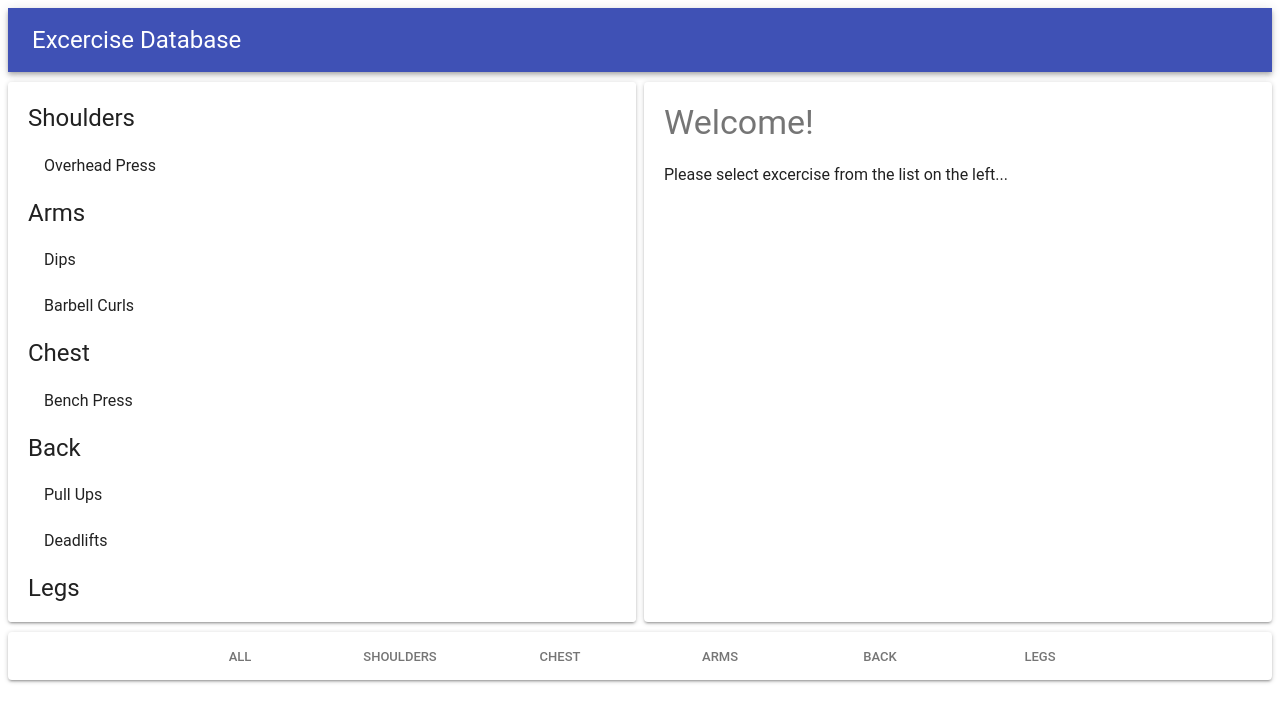
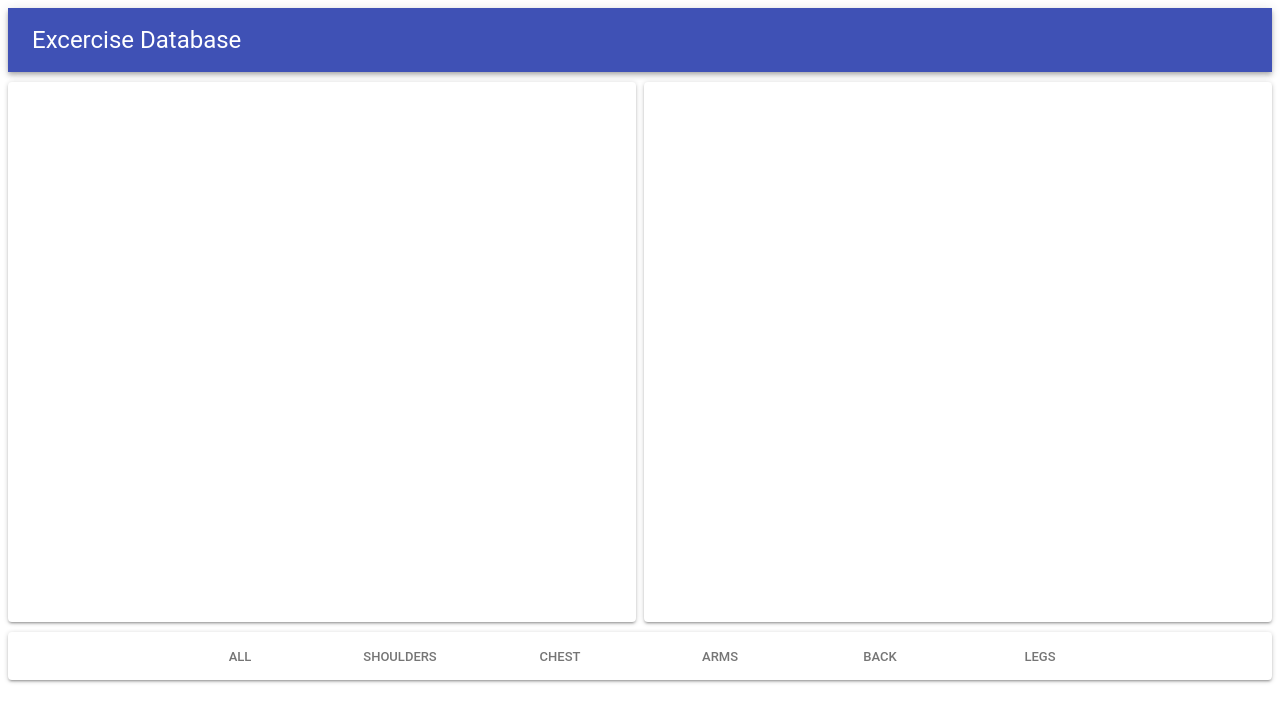
Before and after one commit to tuananhk13bk/learn-react-material-ui, a React (Create React App) app: page / in a window 1280 px wide. Shown: the top 722 px of the page. Built offline with nearby package versions, Linux system fonts and the light colour scheme.

Commit message:
Can navigate footer and leftPane now

```diff
--- a/src/actions/actionList.js
+++ b/src/actions/actionList.js
@@ -1,2 +1,3 @@
 export const ADD_TAB = 'ADD_TAB'
 export const SELECT_TAB = 'SELECT_TAB'
+export const SELECT_LEFT_PANE = 'SELECT_LEFT_PANE'
--- a/src/actions/index.js
+++ b/src/actions/index.js
@@ -1,4 +1,4 @@
-import { SELECT_TAB, ADD_TAB } from './actionList'
+import { SELECT_TAB, ADD_TAB, SELECT_LEFT_PANE } from './actionList'
 
 
 export const addTab = muscles => ({
@@ -7,9 +7,18 @@ export const addTab = muscles => ({
 })
 
 export const selectTab = index => {
-  console.log(index)
+
   return {
     type: SELECT_TAB,
     index
   }
+
 }
+
+export const selectLeftPane = (titleOnSelect, descriptionOnSelect) => {
+  return {
+    type: SELECT_LEFT_PANE,
+    titleOnSelect,
+    descriptionOnSelect
+  }
+}
--- a/src/containers/MainFragment/LeftPane.js
+++ b/src/containers/MainFragment/LeftPane.js
@@ -3,12 +3,16 @@ import { Paper, Typography, List } from '@material-ui/core'
 import ListItem from '@material-ui/core/ListItem'
 import ListItemText from '@material-ui/core/ListItemText'
 import { connect } from 'react-redux'
+import { selectLeftPane } from '../../actions/index'
+import { bindActionCreators } from 'redux'
 
 class LeftPane extends Component {
 
   render() {
-    const { style, excerciseReducer } = this.props
+    const { style, excerciseReducer, indexOnSelect, selectLeftPane } = this.props
 
+    // excerciseByMuscle =
+    // {shoulders: [{}, ...], arms: [{}, ...], ...}
     const excerciseByMuscle = excerciseReducer.reduce((accum, current) => {
       let key = current['muscles']
       if (!accum[key])
@@ -17,12 +21,16 @@ class LeftPane extends Component {
       return accum
     }, {})
 
+    // excerciseArrayPair =
+    // [['shoulders', [{}, ...]], ['arms', [{}, ...]], ...]
     const excerciseArrayPair = Object.entries(excerciseByMuscle)
+
 
     return (
       <Paper style={style.Paper} >
-        {excerciseArrayPair.map(([group, excercises]) =>
-          <Fragment>
+        {excerciseArrayPair.map(([group, excercises], index) =>
+          indexOnSelect === 0 || indexOnSelect === index + 1
+            ? <Fragment>
                 <Typography
                   variant="headline"
                   style={{textTransform: 'capitalize'}}
@@ -30,15 +38,18 @@ class LeftPane extends Component {
                   {group}
                 </Typography>
                 <List component="ul">
-              {excercises.map(({ title }) =>
-                <ListItem button>
+                  {excercises.map(({ title, description }) =>
+                    <ListItem
+                      button
+                      onClick={() => selectLeftPane(title, description)}
+                    >
                       <ListItemText primary={title} />
                     </ListItem>
                   )}
-
-
                 </List>
               </Fragment>
+            : null
+
         )}
       </Paper>
     )
@@ -47,10 +58,13 @@ class LeftPane extends Component {
 
 const mapStateToProps = (state) => {
   return {
-    excerciseReducer: state.excerciseReducer
+    excerciseReducer: state.excerciseReducer,
+    indexOnSelect: state.footerTabReducer.indexOnSelect
   }
 }
 
-const LeftPaneContainer = connect(mapStateToProps)(LeftPane)
+const mapDispatchToProps = (dispatch) => {
+  return bindActionCreators({selectLeftPane}, dispatch)
+}
 
-export default LeftPaneContainer
+export default connect(mapStateToProps, mapDispatchToProps)(LeftPane)
--- a/src/containers/MainFragment/Main.js
+++ b/src/containers/MainFragment/Main.js
@@ -1,6 +1,6 @@
 import React from 'react'
-import {  Grid } from '@material-ui/core'
-import LeftPaneContainer from './LeftPane'
+import { Grid } from '@material-ui/core'
+import LeftPane from './LeftPane'
 import RightPane from './RightPane'
 const styles = {
   Paper: { padding: 20,
@@ -14,7 +14,7 @@ const Main = () => {
   return (
     <Grid container spacing={8} >
       <Grid item xs={6}>
-        <LeftPaneContainer style={styles} />
+        <LeftPane style={styles} />
       </Grid>
       <Grid item xs={6}>
         <RightPane style={styles} />
--- a/src/containers/MainFragment/RightPane.js
+++ b/src/containers/MainFragment/RightPane.js
@@ -1,20 +1,34 @@
-import React from 'react'
+import React, { Fragment } from 'react'
 import { Paper, Typography } from '@material-ui/core'
+import { connect } from 'react-redux'
 
-const RightPane = ({ style }) => (
+
+const RightPane = ({ style,
+                     idOnSelect,
+                     excerciseReducer,
+                     titleOnSelect,
+                     descriptionOnSelect }) => (
   <Paper style={style.Paper}>
     <Typography
       variant="display1"
-    >
-      Welcome!
+      >
+      {titleOnSelect}
     </Typography>
     <Typography
       variant="subheading"
       style={{marginTop: 20}}
     >
-      Please select excercise from the list on the left...
+      {descriptionOnSelect}
     </Typography>
   </Paper>
 )
 
-export default RightPane
+const mapStateToProps = (state) => {
+  return {
+    titleOnSelect: state.leftPaneReducer.titleOnSelect,
+    descriptionOnSelect: state.leftPaneReducer.descriptionOnSelect,
+    excerciseReducer: state.excerciseReducer
+  }
+}
+
+export default connect(mapStateToProps)(RightPane)
--- a/src/reducers/footerTabReducer.js
+++ b/src/reducers/footerTabReducer.js
@@ -3,7 +3,7 @@ import { muscles } from '../dataSet'
 
 const initState = {
    muscles,
-   indexOnSelec: 0
+   indexOnSelect: undefined
 }
 
 const footerTabReducer = (state=initState, action) => {
--- a/src/reducers/index.js
+++ b/src/reducers/index.js
@@ -1,11 +1,14 @@
 import footerTabReducer from './footerTabReducer'
 import excerciseReducer from './excerciseReducer'
+import leftPaneReducer from './leftPaneReducer'
+
 
 import { combineReducers } from 'redux'
 
 const rootReducer =  combineReducers({
    footerTabReducer,
-   excerciseReducer
+   excerciseReducer,
+   leftPaneReducer
 })
 
 export default rootReducer
--- /dev/null
+++ b/src/reducers/leftPaneReducer.js
@@ -0,0 +1,22 @@
+import { SELECT_LEFT_PANE } from '../actions/actionList'
+
+const initState = {
+  titleOnSelect: "",
+  descriptionOnSelect: ""
+}
+
+const leftPaneReducer = (state=initState, action) => {
+  console.log(state)
+  switch (action.type) {
+    case SELECT_LEFT_PANE:
+      return {
+        ...state,
+        titleOnSelect: action.titleOnSelect,
+        descriptionOnSelect: action.descriptionOnSelect
+      }
+    default:
+      return state
+  }
+}
+
+export default leftPaneReducer
--- a/src/test.js
+++ b/src/test.js
@@ -63,9 +63,3 @@ const convertToArray = Object.entries(excercises.reduce((accum, current) => {
   accum[key].push(current)
   return accum
 }, {}))
-
-const excerciseReducer = () => {
-  return convertToArray
-}
-
-console.log(excerciseReducer())
```
Also changed, not shown: Tips.txt (added). Lines whose indentation alone changed are shown as unchanged.
